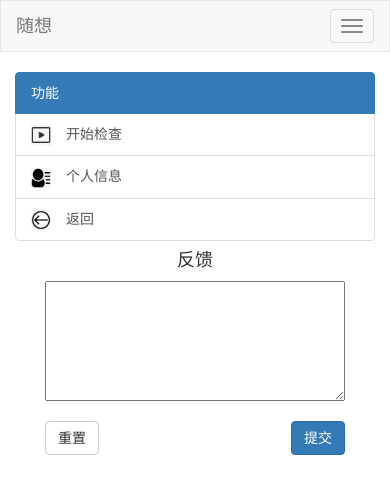
After one commit to TodoListIOS/TodoList_web, a Django app: template templates/feedback.html in a window 390 px wide. The commit adds this page. Shown: the top 494 px of the page. Run offline with Django 3.2, Linux system fonts and the light colour scheme; the template is opened without the code that fills it: values that come from a table or form of the project are taken from there, others are empty; some libraries are stand-ins or nearby versions.

```diff
--- a/TodoList_web/settings.py
+++ b/TodoList_web/settings.py
@@ -84,7 +84,7 @@ DATABASES = {
     }
 }
 
-# Password validation
+# Password validation password
 # https://docs.djangoproject.com/en/3.0/ref/settings/#auth-password-validators
 
 AUTH_PASSWORD_VALIDATORS = [
--- a/backend/forms.py
+++ b/backend/forms.py
@@ -21,3 +21,9 @@ class RegisterForm(forms.Form):
     password2 = forms.CharField(label="Confine Password:", max_length=256,
                                 widget=forms.PasswordInput(attrs={'class': 'form-control'}))
     captcha = CaptchaField(label='Captcha  ')
+
+
+class FeedBack(forms.Form):
+    text = forms.CharField(
+        widget=forms.Textarea(attrs={
+            'style': 'height: 120px;width:100%'}))
--- a/backend/models.py
+++ b/backend/models.py
@@ -8,7 +8,7 @@ class Account(models.Model):
     Email = models.EmailField(unique=True, default='user@empty.com', null=False, max_length=128)
     Name = models.CharField(default='Tom_the_cat', null=False, max_length=128)
     Password = models.CharField(default='I_am_a_idiot', null=False, max_length=128)
-    # Auth_code = models.CharField(default='Bust_is_small', null=False, max_length=128)
+    Auth_code = models.CharField(default='Bust_is_small', null=False, max_length=128)
 
     class Meta:
         db_table = 'Account'
--- a/backend/urls.py
+++ b/backend/urls.py
@@ -26,4 +26,5 @@ urlpatterns = [
     path('password_find_back_api/', views.password_find_back_api, name='password_find_back_api'),
     path('json_transfer/', views.json_transfer, name='json_transfer'),
     path('homepage/', views.homepage, name='homepage'),
+    path('web_feed_back/', views.web_feed_back, name='web_feed_back'),
 ]
--- /dev/null
+++ b/templates/feedback.html
@@ -0,0 +1,61 @@
+{% extends 'base_for_login.html' %}
+
+{% block title %}
+    反馈
+{% endblock %}
+
+{% block content %}
+    <div class="container-fluid">
+        <div class="row">
+            <div class="col-sm-2">
+                <a href="#" class="list-group-item active">功能</a>
+                <a href="{% url 'homepage' %}" class="list-group-item">
+                    <img src="/media/web_img/start.png" style="margin-right:15px; width:20px ">开始检查</a>
+                <a href="{% url 'homepage' %}" class="list-group-item">
+                    <img src="/media/web_img/personal1.png" style="margin-right:15px; width:20px ">个人信息</a>
+                {% if request.session.grant <= '2' %}
+                    <a href="{% url 'homepage' %}" class="list-group-item">
+                        <img src="/media/web_img/download7.png" style="margin-right:15px; width:20px ">数据查看与下载</a>
+
+                    {% if request.session.grant == '1' %}
+                        <a href="{% url 'homepage' %}" class="list-group-item">
+                            <img src="/media/web_img/delete_user.png" style="margin-right:15px; width:20px ">用户管理</a>
+                    {% endif %}
+                {% endif %}
+                <a href="{% url 'homepage' %}" class="list-group-item">
+                    <img src="/media/web_img/back5.jpg" style="margin-right:15px; width:20px ">返回</a>
+
+            </div>
+            <div class="col-sm-10">
+                <div class="container">
+                    <div class="col-md-4 col-md-offset-4">
+                        <form class='form-register' action="" method="post">
+                            {% if message %}
+                                <div class="alert alert-info alert-dismissible" role="alert">
+                                    <button type="button" class="close" data-dismiss="alert" aria-label="close">
+                                        <span aria-disabled="true">×</span>
+                                    </button>
+                                    <strong>
+                                        {{ message }}
+                                    </strong>
+                                </div>
+                            {% endif %}
+                            {% csrf_token %}
+                            <div>
+                                <h4 class="text-center" style="">反馈</h4>
+                            </div>
+                            <div class="form-group">
+                                {{ fb.text }}
+                            </div>
+
+
+                            <button type="reset" class="btn btn-default pull-left" href="{% url 'web_feed_back' %}">重置
+                            </button>
+                            <button type="submit" class="btn btn-primary pull-right">提交</button>
+                        </form>
+                    </div>
+                </div>
+            </div>
+        </div>
+    </div>
+{% endblock %}
--- a/templates/homepage.html
+++ b/templates/homepage.html
@@ -15,7 +15,7 @@
                     <img src="/media/web_img/personal1.png" style="margin-right:15px; width:20px ">个人信息</a>
                 <a href="{% url 'web_login' %}" class="list-group-item">
                     <img src="/media/web_img/change2.png" style="margin-right:15px; width:20px ">修改信息</a>
-                <a href="{% url 'web_login' %}" class="list-group-item">
+                <a href="{% url 'web_feed_back' %}" class="list-group-item">
                     <img src="/media/web_img/feedback.png" style="margin-right:15px; width:20px ">邮件反馈</a>
 
 
```
Also changed, not shown: backend/views.py (+83 -1 lines), backend/migrations/0002_account_auth_code.py (added), static/Login_background_picture1.jpg (added).
